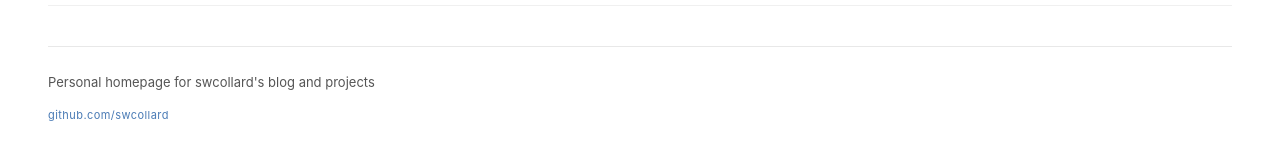
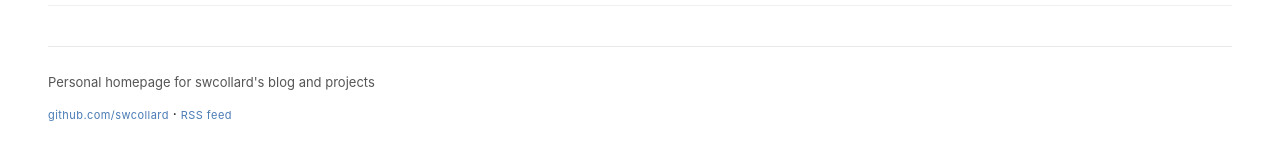
Before and after one commit to swcollard/swcollard.github.io, a Jekyll site: the page built from index.html, in a window 1280 px wide. Shown: the part 387-547 px from the top of the page. Built offline with Jekyll 4.4.1, drawn with Linux system fonts in a browser that asks for light colours; the list of posts is cut into pages by our own code.

Commit message:
RSS link in footer

```diff
--- a/index.html
+++ b/index.html
@@ -55,5 +55,5 @@ layout: default
 
 <div class="intro">
   <p>{{ site.description }}</p>
-  <a href="https://github.com/{{ site.github_username }}">github.com/{{ site.github_username }}</a>
+  <a href="https://github.com/{{ site.github_username }}">github.com/{{ site.github_username }}</a> · <a href="{{ '/feed.xml' | relative_url }}" type="application/atom+xml">RSS feed</a>
 </div>
```
